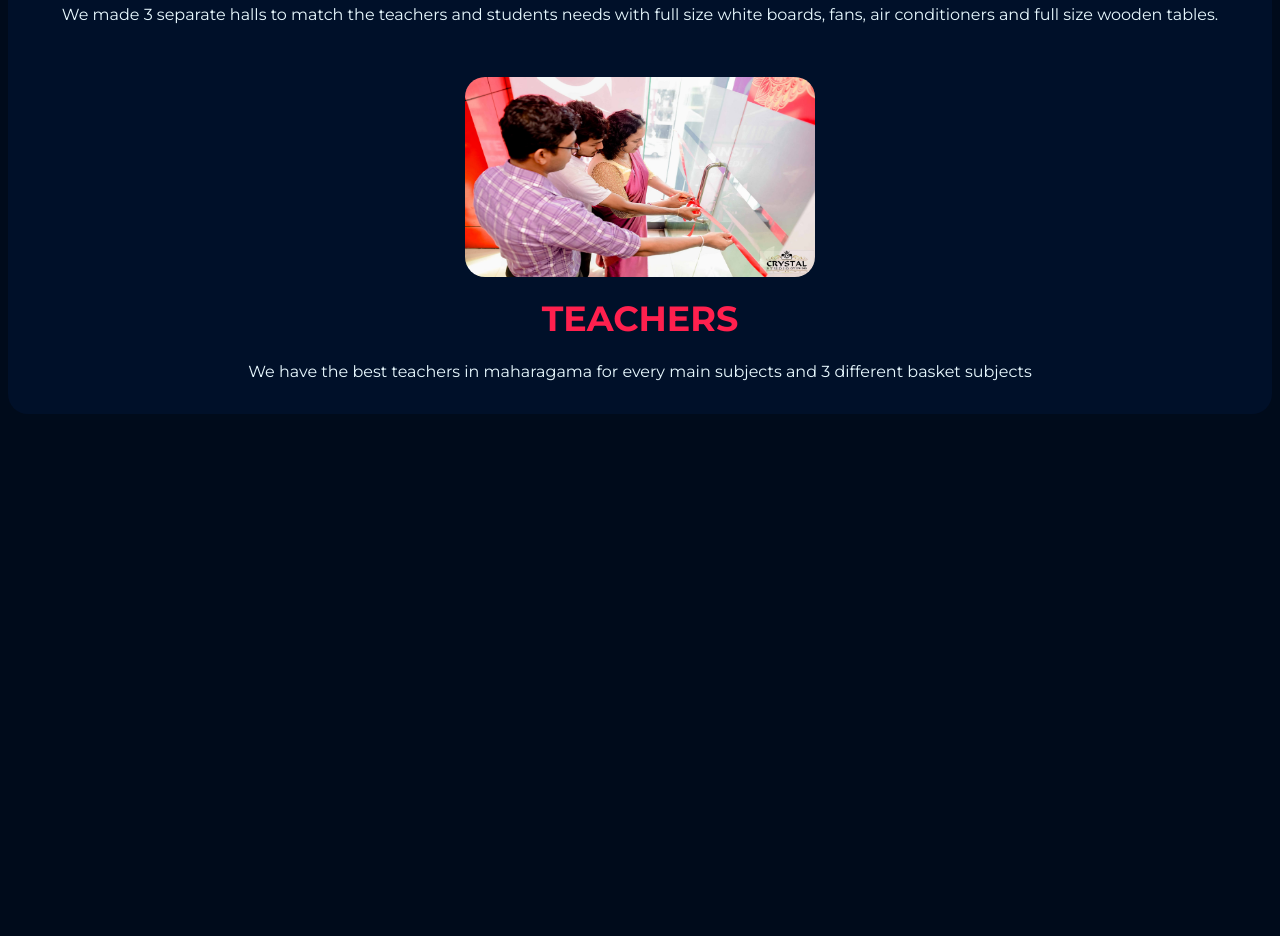
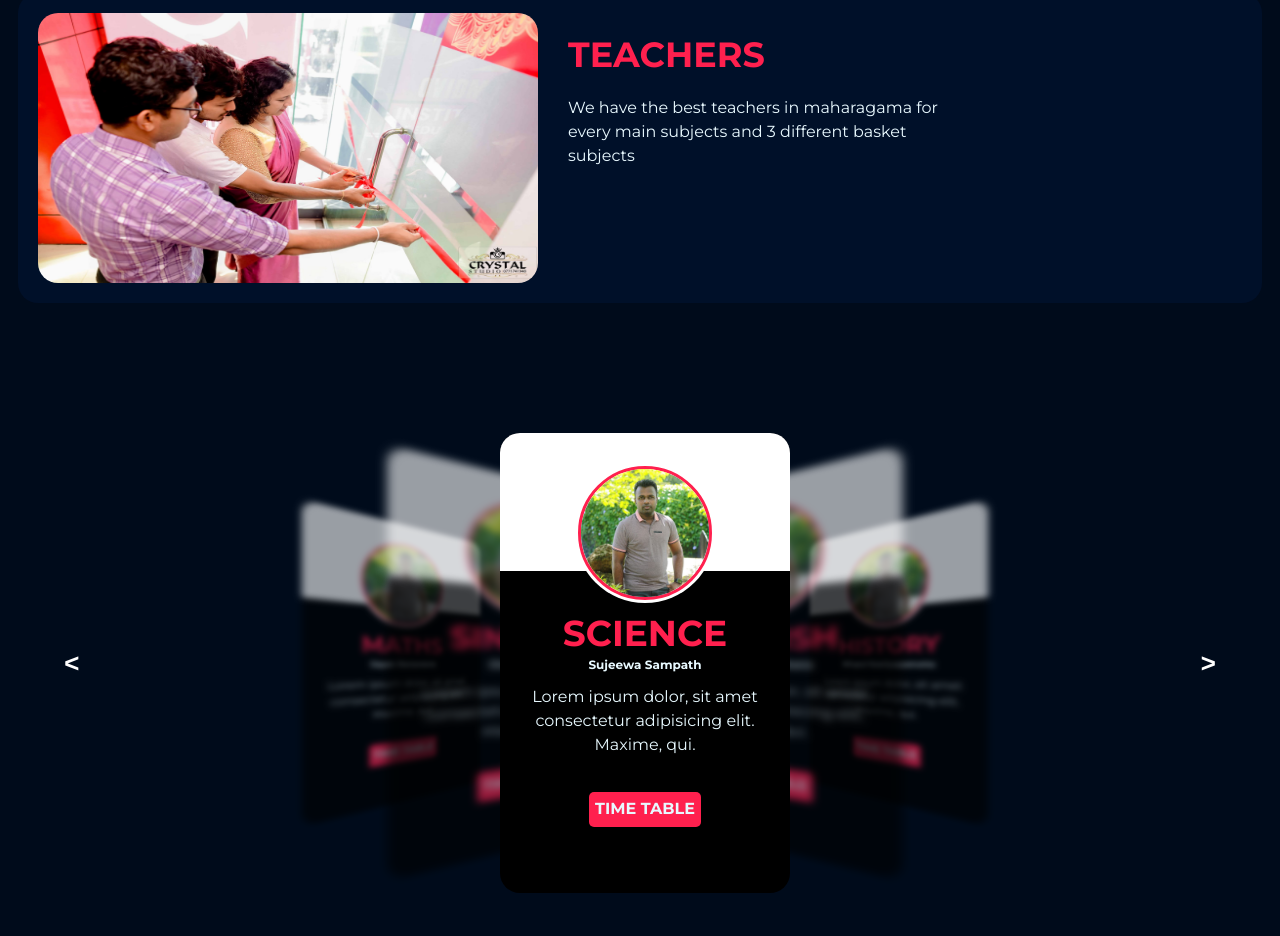
Before and after one commit to kingpavindu/OVIDMA, a website built with Vite: page index.html in a window 1280 px wide. Shown: the part 1694-2630 px from the top of the page. Before the commit the page ends 2108 px from the top, so only its background shows below. Built offline with nearby package versions, Linux system fonts and the light colour scheme; a web font is replaced by a local one.

Commit message:
subjects

```diff
--- a/index.html
+++ b/index.html
@@ -91,87 +91,207 @@
             <div class="images">
               <img src="images/main_hall.jpg" alt="">
             </div>
+            <div class="row_items">
               <h1><span>SPACE</span></h1>
               <p>As students they need more space to work with. So we made our institute big enough to fit up to 200 students in one hall.</p>
+
+            </div>
           </div>
 
           <div class="row row_type_2 ">
+            <div class="row_items">
+              <h1><span>HALLS</span></h1>
+              <p>We made 3 separate halls to match the teachers and students needs with full size white boards, fans, air conditioners and full size wooden tables.</p>
+
+            </div>
             <div class="images">
               <img src="images/halls.jpg" alt="">
             </div>
-            <h1><span>HALLS</span></h1>
-            <p>We made 3 separate halls to match the teachers and students needs with full size white boards, fans, air conditioners and full size wooden tables.</p>
           </div>
 
           <div class="row row_type_1">
             <div class="images">
+              <div class="slider-image">
+
+              </div>
               <img src="images/teachers.jpg" alt="">
             </div>
+            <div class="row_items">
               <h1><span>TEACHERS</span></h1>
               <p>We have the best teachers in maharagama for every main subjects and 3 different basket subjects</p>
+
+            </div>
           </div>
 
         </div>
 
       </section>
 
-      <!-- <section class="subjects slider-container container">
-        <h1>SUBJECTS</h1>
-        <div class="slider-wrapper">
-            <div class="card">
-                <div class="box-1"></div>
-                <div class="card-content">
-                    <div class="card-img">
+      <section class="slider_container container">
+        <div class="slider">
+
+          <div class="item">
+              <div class="box1">
+                <div class="slider_img">
                   <img src="images/science_profile.jpg" alt="">
-                    </div>
-                    <div class="box-2">
-                        <h1>SCIENCE</h1>
-                        <p>Lorem ipsum dolor sit amet consectetur adipisicing elit. Eveniet molestiae et dolorem suscipit, provident voluptas explicabo voluptatibus deserunt praesentium </p>
-                        <button>Time Table</button>
-                    </div>
                 </div>
               </div>
 
-            <div class="slider-wrapper">
-              <div class="card">
-                  <div class="box-1"></div>
-                  <div class="card-content">
-                      <div class="card-img">
+              <div class="box2">
+                <h1>MATHS</h1>
+                <h5>Abhishek pruthuvi</h5>
+                <p>Lorem ipsum dolor, sit amet consectetur adipisicing elit. Maxime, qui.</p>
+              </div>
+              <button>TIME TABLE</button>
+          </div>
+
+          <div class="item">
+            <div class="box1">
+              <div class="slider_img">
                 <img src="images/science_profile.jpg" alt="">
-                      </div>
-                      <div class="box-2">
-                          <h1>SCIENCE</h1>
-                          <p>Lorem ipsum dolor sit amet consectetur adipisicing elit. Eveniet molestiae et dolorem suscipit, provident voluptas explicabo voluptatibus deserunt praesentium </p>
-                          <button>Time Table</button>
-                      </div>
               </div>
             </div>
 
-              <div class="slider-wrapper">
-                <div class="card">
-                    <div class="box-1"></div>
-                    <div class="card-content">
-                        <div class="card-img">
+            <div class="box2">
+              <h1>MATHS</h1>
+              <h5>Gayan Ranaveera</h5>
+              <p>Lorem ipsum dolor, sit amet consectetur adipisicing elit. Maxime, qui.</p>
+            </div>
+            <button>TIME TABLE</button>
+          </div>
+
+          <div class="item">
+            <div class="box1">
+              <div class="slider_img">
                 <img src="images/science_profile.jpg" alt="">
               </div>
-                        <div class="box-2">
-                            <h1>SCIENCE</h1>
-                            <p>Lorem ipsum dolor sit amet consectetur adipisicing elit. Eveniet molestiae et dolorem suscipit, provident voluptas explicabo voluptatibus deserunt praesentium </p>
-                            <button>Time Table</button>
+            </div>
+
+            <div class="box2">
+              <h1>SINHALA</h1>
+              <h5>Chamil Kasun</h5>
+              <p>Lorem ipsum dolor, sit amet consectetur adipisicing elit. Maxime, qui.</p>
+            </div>
+            <button>TIME TABLE</button>
+          </div>
+
+          <div class="item">
+            <div class="box1">
+              <div class="slider_img">
+                <img src="images/science_profile.jpg" alt="">
               </div>
             </div>
+
+            <div class="box2">
+              <h1>SCIENCE</h1>
+              <h5>Sujeewa Sampath</h5>
+              <p>Lorem ipsum dolor, sit amet consectetur adipisicing elit. Maxime, qui.</p>
             </div>
-             Repeat the card block for additional cards
+            <button>TIME TABLE</button>
           </div>
-        <button class="prev">❮</button>
-        <button class="next">❯</button>
-    </section> -->
+
+          <div class="item">
+            <div class="box1">
+              <div class="slider_img">
+                <img src="images/science_profile.jpg" alt="">
+              </div>
+            </div>
+
+            <div class="box2">
+              <h1>ENGLISH</h1>
+              <h5>Anushika Vithana</h5>
+              <p>Lorem ipsum dolor, sit amet consectetur adipisicing elit. Maxime, qui.</p>
+            </div>
+            <button>TIME TABLE</button>
+          </div>
+
+          <div class="item">
+            <div class="box1">
+              <div class="slider_img">
+                <img src="images/science_profile.jpg" alt="">
+              </div>
+            </div>
+
+            <div class="box2">
+              <h1>HISTORY</h1>
+              <h5>Nilupul Kaariyapperuma</h5>
+              <p>Lorem ipsum dolor, sit amet consectetur adipisicing elit. Maxime, qui.</p>
+            </div>
+            <button>TIME TABLE</button>
+          </div>
+
+          <div class="item">
+            <div class="box1">
+              <div class="slider_img">
+                <img src="images/science_profile.jpg" alt="">
+              </div>
+            </div>
+
+            <div class="box2">
+              <h1>TAMIL</h1>
+              <h5>Dominik Ramesh</h5>
+              <p>Lorem ipsum dolor, sit amet consectetur adipisicing elit. Maxime, qui.</p>
+            </div>
+            <button>TIME TABLE</button>
+          </div>
+
+          <div class="item">
+            <div class="box1">
+              <div class="slider_img">
+                <img src="images/science_profile.jpg" alt="">
+              </div>
+            </div>
+
+            <div class="box2">
+              <h1>ICT</h1>
+              <h5>Kavishna Munasingha</h5>
+              <p>Lorem ipsum dolor, sit amet consectetur adipisicing elit. Maxime, qui.</p>
+            </div>
+            <button>TIME TABLE</button>
+          </div>
+
+          <div class="item">
+            <div class="box1">
+              <div class="slider_img">
+                <img src="images/science_profile.jpg" alt="">
+              </div>
+            </div>
+
+            <div class="box2">
+              <h1>JAPANESE</h1>
+              <h5>Navodhi Madakubura</h5>
+              <p>Lorem ipsum dolor, sit amet consectetur adipisicing elit. Maxime, qui.</p>
+            </div>
+            <button>TIME TABLE</button>
+          </div>
+
+          <div class="item">
+            <div class="box1">
+              <div class="slider_img">
+                <img src="images/science_profile.jpg" alt="">
+              </div>
+            </div>
+
+            <div class="box2">
+              <h1>COMMERCE</h1>
+              <h5>Dhanushka Liyanage</h5>
+              <p>Lorem ipsum dolor, sit amet consectetur adipisicing elit. Maxime, qui.</p>
+            </div>
+            <button>TIME TABLE</button>
+          </div>
+
+          <button id="next">></button>
+          <button id="prev">&#60;</button>
+      </div>
+    </section>
       <section></section>
     </main>
 
     <footer></footer>
 
     <script type="module" src="./src/main.js"></script>
+    <!-- <script type="module" src="./src/utils/slider.js"></script> -->
+
 
   </body>
 </html>
--- a/src/utils/mobile-nav.js
+++ b/src/utils/mobile-nav.js
@@ -24,6 +24,68 @@ const mobileNav = () => {
         document.body.style.overflowY = 'auto';
       });
     });
+
+    let items = document.querySelectorAll('.slider .item');
+    let next = document.getElementById('next');
+    let prev = document.getElementById('prev');
+
+    let active = 3; // Ensure this is a valid index within items length
+
+    function LoadShow() {
+        let stt = 0;
+
+        // Reset all items first
+        items.forEach((item) => {
+            item.style.transform = '';
+            item.style.zIndex = '';
+            item.style.filter = '';
+            item.style.opacity = '';
+        });
+
+        // Set properties for active item
+        if (items[active]) {
+            items[active].style.zIndex = 0;
+            items[active].style.filter = 'none';
+            items[active].style.opacity = 1;
+            items[active].style.transform = 'translateX(0) scale(1)';
+        }
+
+        // Set properties for items to the right
+        for (let i = active + 1; i < items.length; i++) {
+            stt++;
+            items[i].style.transform = `translateX(${120 * stt}px) scale(${1 - 0.2 * stt}) perspective(16px) rotateY(-1deg)`;
+            items[i].style.zIndex = -stt;
+            items[i].style.filter = 'blur(5px)';
+            items[i].style.opacity = stt > 2 ? 0 : 0.6;
+        }
+
+        stt = 0;
+
+        // Set properties for items to the left
+        for (let i = active - 1; i >= 0; i--) {
+            stt++;
+            items[i].style.transform = `translateX(${-120 * stt}px) scale(${1 - 0.2 * stt}) perspective(16px) rotateY(1deg)`;
+            items[i].style.zIndex = -stt;
+            items[i].style.filter = 'blur(5px)';
+            items[i].style.opacity = stt > 2 ? 0 : 0.6;
+        }
+    }
+
+    LoadShow();
+
+    next.onclick = function() {
+        if (active + 1 < items.length) {
+            active++;
+            LoadShow();
+        }
+    };
+
+    prev.onclick = function() {
+        if (active - 1 >= 0) {
+            active--;
+            LoadShow();
+        }
+    };
   };
 
   export default mobileNav;
--- a/styles/main/facilities.css
+++ b/styles/main/facilities.css
@@ -13,13 +13,15 @@
 }
 
 .rows{
-    background-color: var(--clr-navy-light);
     padding: 30px 10px;
     border-radius: 20px;
 }
 
 .row{
-    margin-top: 50px;
+    margin-top: 20px;
+    background-color: var(--clr-navy-light);
+    padding: 20px;
+    border-radius: 20px;
 }
 
 .images{
@@ -38,3 +40,41 @@
     margin: 20px 0;
     font-size: 35px;
 }
+
+@media (min-width: 1024px) {
+    .images{
+
+        width: 500px;
+        height: 270px;
+    }
+
+    .images img{
+        height: 270px;
+        width: 500px;
+    }
+
+    .row{
+        display: block;
+        justify-content: unset;
+        justify-content: unset;
+        align-items: unset;
+        text-align: unset;
+        padding: 20px;
+    }
+
+    .row_type_1{
+        display: flex;
+        flex-direction: row;
+    }
+
+    .row_type_2{
+        display: flex;
+        flex-direction: row;
+        justify-content: space-between;
+    }
+
+    .row_items{
+        width: 400px;
+        margin: 0 30px;
+    }
+}
--- a/styles/main/subjects.css
+++ b/styles/main/subjects.css
@@ -1,20 +1,51 @@
-.subjects{
-    justify-content: center;
-    display: flex;
-    align-items: center;
-    flex-direction: column;
+.slider_container{
+    margin-top: 100px;
     margin-bottom: 100px;
 }
 
-.card{
+.slider{
     position: relative;
-    background-color: var(--clr-navy-light);
-    border-radius: 20px;
-    height: 460px;
-    width: 296px;
+    width: 100%;
+    height: 500px;
+    overflow: hidden;
 }
 
-.card .card-content{
+.item {
+    position: absolute;
+    width: 290px;
+    height: 460px;
+    text-align:center;
+    background-color: rgb(0, 0, 0);
+    border-radius: 20px;
+    transform: 0.5s;
+    left: calc(50% - 140px);
+    top: 0;
+}
+
+#next, #prev{
+    position: absolute;
+    top: 40%;
+    color: white;
+    background-color: transparent;
+    border: none;
+    font-size: xx-large;
+    font-family: monospace;
+    font-weight: bold;
+    left: 50px;
+}
+
+#next{
+    left: unset;
+    right: 50px;
+}
+
+.box1{
+    background-color: white;
+    height: 30%;
+    width: 100%;
+    position: relative;
+    left: 0;
+    border-radius: 20px 20px 0 0;
     display: flex;
     flex-direction: column;
     align-items: center;
@@ -23,73 +54,36 @@
     z-index: 100;
 }
 
-.card-img{
+.box2{
+    padding: 20px;
+    margin-top: 20px;
+}
+
+.item .slider_img{
     height: 140px;
     width: 140px;
     border-radius: 50%;
     padding: 3px;
+    background: white;
 }
 
-.card img{
+.item .slider_img img{
     height: 100%;
     width: 100%;
     object-fit: cover;
     border-radius: 50%;
+    border: 3px solid var(--clr-red);
 }
 
-.card .box-1 {
-    position: absolute;
-    width: 100%;
-    height: 30%;
-    background-color: white;
-    border-radius: 20px 20px 0 0;
+.box2 h1{
+    color: var(--clr-red);
+    font-size: var(--size-4xl);
 }
 
-.card .box-2{
-    text-align: center;
-    display: flex;
-    flex-direction: column;
+.box2 h5{
+    font-size: var(--size-xs);
 }
 
-.card .box-2 h1{
-    font-size: var(--size-3xl);
-    margin: 10px 0;
+.box2 p{
+    margin-top: 10px;
 }
-
-.slider-container {
-    position: relative;
-    width: 100%;
-    overflow: hidden;
-}
-
-/* Slider wrapper */
-.slider-wrapper {
-    display: flex;
-    transition: transform 0.5s ease;
-}
-
-/* Card */
-.card {
-    min-width: 300px;
-    margin: 10px;
-}
-
-/* Navigation buttons */
-.prev, .next {
-    position: absolute;
-    top: 50%;
-    transform: translateY(-50%);
-    background: rgba(0, 0, 0, 0.5);
-    color: white;
-    border: none;
-    font-size: 2rem;
-    cursor: pointer;
-}
-
-.prev {
-    left: 10px;
-}
-
-.next {
-    right: 10px;
-}
```
Also changed, not shown: src/main.js (+8 -8 lines), vite.config.js (+9 -4 lines). Lines whose indentation alone changed are shown as unchanged.
